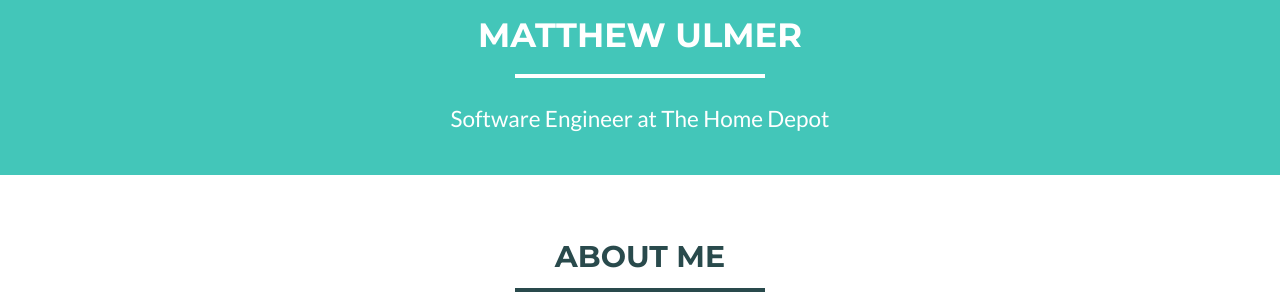
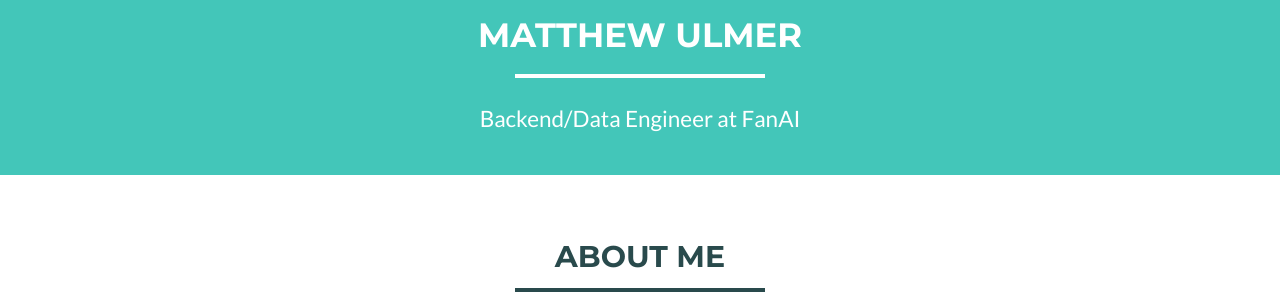
Before and after one commit to Ulminator/ulminator.github.io, a Jekyll site: the page built from index.html, in a window 1280 px wide and 900 px high, scrolled down 301 px. Shown: the part 155-455 px from the top of the window. Built offline with Jekyll 4.4.1, drawn with Linux system fonts in a browser that asks for light colours.

```diff
--- a/_config.yml
+++ b/_config.yml
@@ -1,9 +1,9 @@
 # Site settings
 name: Matthew Ulmer
-email: mulmer16@gmail.com
+email: matt.d.ulmer@gmail.com
 #canonical_url: https://edwinexemplar.com
-keywords: "Software Engineer, Data Engineer, Backend Engineer, GCP, Google Cloud, Data Pipeline, Java, Node.js, Agile, Pair Programming"
-skills: "Software Engineer at The Home Depot"
+keywords: "Software Engineer, Data Engineer, Backend Engineer, GCP, Google Cloud, ETL, Data Pipeline, Python, Java, Node.js, Agile, Pair Programming"
+skills: "Backend/Data Engineer at FanAI"
 baseurl:
 
 # Social networks usernames (many more available: google-plus, flickr, dribbble, pinterest, instagram, tumblr, linkedin, etc.)
@@ -41,3 +41,7 @@ color:
 # Build settings
 markdown: kramdown
 permalink: pretty
+
+
+exclude:
+  - .jekyll-cache
```
Also changed, not shown: Gemfile.lock, README.md, 2 other files.
